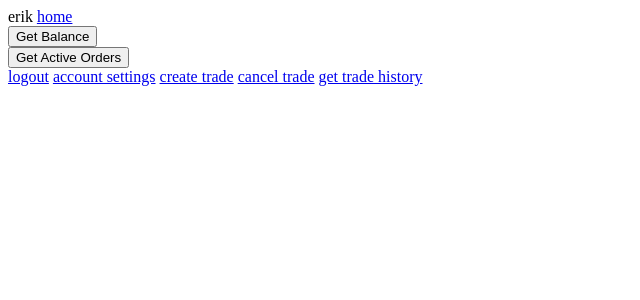
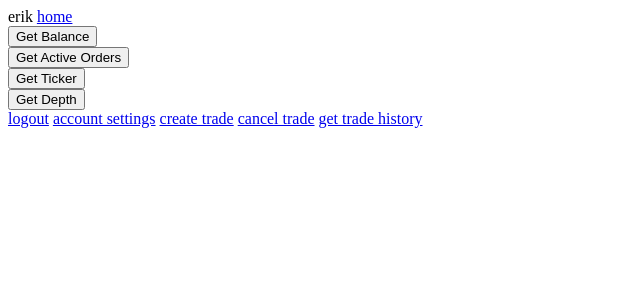
Before and after one commit to kahihia/tiy-project, a Django app: a page that uses bitcoin_trade/templates/base.html in a window 1280 px wide. Shown: the top 300 px of the page, without its empty margins (0-640 px from the left). Run offline with Django 3.2, Linux system fonts and the light colour scheme; a user stored in the database is signed in.

Commit message:
added models to store current active orders and user balances

```diff
--- a/bitcoin_trade/bitcoin_trade/urls.py
+++ b/bitcoin_trade/bitcoin_trade/urls.py
@@ -2,7 +2,7 @@ from django.contrib import admin
 from django.conf.urls import include, url
 from django.contrib.auth.decorators import login_required
 from django.contrib.auth.views import login, logout
-from trade_engine.views import base, user_registration, account_settings, CreateBalanceFormView, CreateActiveOrderFormView, CreateTradeFormView, CreateCancelOrderView, CreateTradeHistoryView, CreateUserAccountView, UpdateUserAccountView, DeleteUserAccountView
+from trade_engine.views import base, user_registration, account_settings, ticker_view, depth_view, CreateBalanceFormView, CreateActiveOrderFormView, CreateTradeFormView, CreateCancelOrderView, CreateTradeHistoryView, CreateUserAccountView, UpdateUserAccountView, DeleteUserAccountView
 
 urlpatterns = [
     url(r'^admin/', include(admin.site.urls)),
@@ -13,6 +13,8 @@ urlpatterns = [
     url(r'^account_settings/', login_required(account_settings), name='account_settings'),
     url(r'^get_balance/', login_required(CreateBalanceFormView.as_view()), name='get_balance_form'),
     url(r'^get_active_orders/', login_required(CreateActiveOrderFormView.as_view()), name='get_active_orders_form'),
+    url(r'^get_ticker/', login_required(ticker_view), name='get_ticker'),
+    url(r'^get_depth/', login_required(depth_view), name='get_depth'),
     url(r'^trade/', login_required(CreateTradeFormView.as_view()), name='create_trade_form'),
     url(r'^cancel_trade/', login_required(CreateCancelOrderView.as_view()), name='create_cancel_order_view'),
     url(r'^get_trade_history/', login_required(CreateTradeHistoryView.as_view()), name='trade_history_view'),
--- a/bitcoin_trade/templates/base.html
+++ b/bitcoin_trade/templates/base.html
@@ -18,6 +18,14 @@
         {% csrf_token %}
         <input type="submit" value="Get Active Orders" />
     </form>
+    <form action="{% url 'get_ticker'  %}" method="POST">
+        {% csrf_token %}
+        <input type="submit" value="Get Ticker" />
+    </form>
+    <form action="{% url 'get_depth'  %}" method="POST">
+        {% csrf_token %}
+        <input type="submit" value="Get Depth" />
+    </form>
 
     <a href="{% url 'logout' %}">logout</a>
     <a href="{% url 'account_settings' %}">account settings</a>
--- a/bitcoin_trade/trade_engine/admin.py
+++ b/bitcoin_trade/trade_engine/admin.py
@@ -1,8 +1,9 @@
 from django.contrib import admin
-from trade_engine.models import UserAccount, Balance, Trade, CancelOrder, Ticker
+from trade_engine.models import UserAccount, Balance, Trade, CancelOrder, Ticker, Depth
 
 admin.site.register(UserAccount)
 admin.site.register(Balance)
 admin.site.register(Trade)
 admin.site.register(CancelOrder)
 admin.site.register(Ticker)
+admin.site.register(Depth)
--- a/bitcoin_trade/trade_engine/models.py
+++ b/bitcoin_trade/trade_engine/models.py
@@ -3,6 +3,7 @@ from django.contrib.auth.models import User
 from django.db.models.signals import post_save
 from django.dispatch import receiver
 from django.db import models
+import jsonfield
 import http.client
 import urllib.request, urllib.parse, urllib.error
 import hashlib
@@ -41,6 +42,12 @@ def balance_handler(sender, instance, **kwargs):
     print(response)
 
 
+class BalanceTicker(models.Model):
+    user = models.ForeignKey(User, related_name='UserBalance')
+    usd = models.DecimalField(max_digits=13, decimal_places=8)
+    btc = models.DecimalField(max_digits=10, decimal_places=8)
+
+
 class ActiveOrder(models.Model):
     user = models.ForeignKey(User)
 
@@ -66,6 +73,12 @@ def active_order_handler(sender, instance, **kwargs):
     conn.request("POST", "/tapi", parms, headers)
     response = conn.getresponse().read()
     print(response)
+
+
+class ActiveOrderTicker(models.Model):
+    user = models.ForeignKey(User, related_name='UserActiveOrders')
+    json = jsonfield.JSONField()
+
 
 
 class Trade(models.Model):
@@ -171,7 +184,13 @@ class Ticker(models.Model):
     avg = models.DecimalField(max_digits=6, decimal_places=2)
     vol = models.DecimalField(max_digits=20, decimal_places=2)
     vol_cur = models.DecimalField(max_digits=9, decimal_places=2)
+    server_time = models.IntegerField()
     last = models.DecimalField(max_digits=6, decimal_places=2)
     buy = models.DecimalField(max_digits=6, decimal_places=2)
     sell = models.DecimalField(max_digits=6, decimal_places=2)
     updated = models.IntegerField()
+
+
+class Depth(models.Model):
+    asks = models.TextField()
+    bids = models.TextField()
--- a/bitcoin_trade/trade_engine/views.py
+++ b/bitcoin_trade/trade_engine/views.py
@@ -1,11 +1,11 @@
 from urllib.request import urlopen
 import json
 from django.core.urlresolvers import reverse_lazy
-from django.shortcuts import render, render_to_response
+from django.shortcuts import render_to_response
 from django.http import HttpResponseRedirect
 from django.views.generic.edit import CreateView, DeleteView, UpdateView
 from trade_engine.mixins import AddActiveOrderFormMixin
-from trade_engine.models import UserAccount, Balance, ActiveOrder, Trade, CancelOrder, TradeHistory, Ticker
+from trade_engine.models import UserAccount, Balance, ActiveOrder, Trade, CancelOrder, TradeHistory, Ticker, Depth
 from django.contrib.auth.forms import UserCreationForm
 from django.template import RequestContext
 from trade_engine.forms import BalanceForm, ActiveOrderForm, TradeForm, CancelOrderForm, TradeHistoryForm
@@ -42,6 +42,27 @@ def user_registration(request):
 def account_settings(request):
     context = {}
     return render_to_response('account_settings.html', context, context_instance=RequestContext(request))
+
+
+def ticker_view(request):
+    btce_prices = urlopen('https://btc-e.com/api/2/btc_usd/ticker')
+    str_response = btce_prices.readall().decode('utf-8')
+    btcejson = json.loads(str_response)
+    ticker_obj = btcejson['ticker']
+    Ticker.objects.create(**ticker_obj)
+    context = {}
+    return render_to_response('base.html', context, context_instance=RequestContext(request))
+
+
+def depth_view(request):
+    btce_depth = urlopen('https://btc-e.com/api/3/depth/btc_usd')
+    str_response = btce_depth.readall().decode('utf-8')
+    btcejson = json.loads(str_response)
+    depth_obj = btcejson['btc_usd']
+    print(depth_obj)
+    Depth.objects.create(**depth_obj)
+    context = {}
+    return render_to_response('base.html', context, context_instance=RequestContext(request))
 
 
 class CreateBalanceFormView(CreateView):
```
Also changed, not shown: bitcoin_trade/db.sqlite3, bitcoin_trade/trade_engine/migrations/0024_ticker_server_time.py (added), bitcoin_trade/trade_engine/migrations/0025_depth.py (added), bitcoin_trade/trade_engine/migrations/0026_activeorderticker_balanceticker.py (added).
